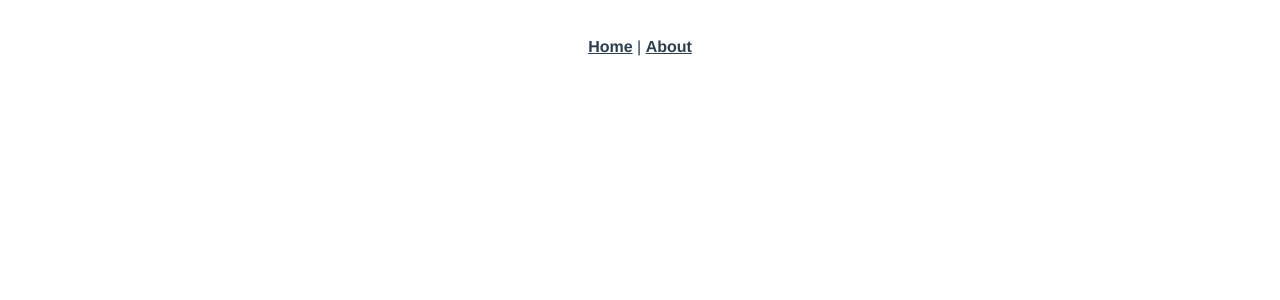
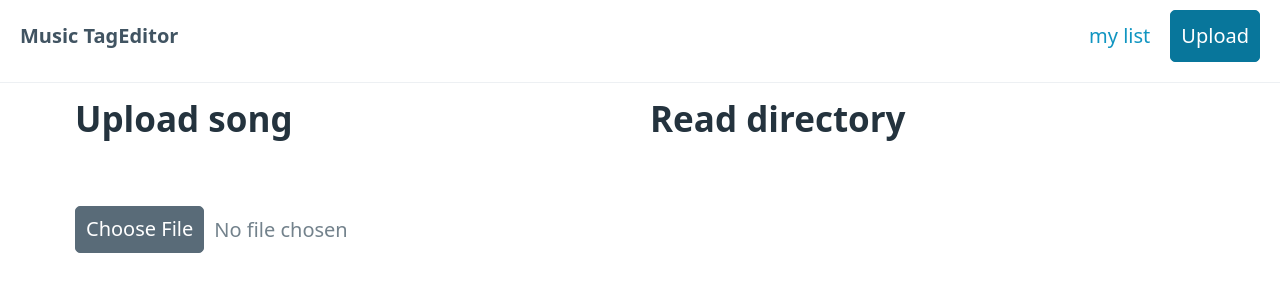
Before and after one commit to leninrkb/music-tag-editor, a Vue app: page /cargar in a window 1280 px wide. Before the commit this address had no page. Shown: the top 300 px of the page. Built offline with nearby package versions, Linux system fonts and the light colour scheme.

Commit message:
algunos cambios...

```diff
--- a/public/index.html
+++ b/public/index.html
@@ -4,14 +4,15 @@
     <meta charset="utf-8">
     <meta http-equiv="X-UA-Compatible" content="IE=edge">
     <meta name="viewport" content="width=device-width,initial-scale=1.0">
+    <!-- <link rel="stylesheet" href="css/pico.min.css"> -->
     <link rel="icon" href="<%= BASE_URL %>favicon.ico">
-    <title><%= htmlWebpackPlugin.options.title %></title>
+    <title>Music TagEditor</title>
   </head>
   <body>
     <noscript>
       <strong>We're sorry but <%= htmlWebpackPlugin.options.title %> doesn't work properly without JavaScript enabled. Please enable it to continue.</strong>
     </noscript>
-    <div id="app"></div>
+      <div id="app"></div>
     <!-- built files will be auto injected -->
   </body>
 </html>
--- a/src/App.vue
+++ b/src/App.vue
@@ -1,30 +1,16 @@
 <template>
-  <nav>
-    <router-link to="/">Home</router-link> |
-    <router-link to="/about">About</router-link>
-  </nav>
-  <router-view />
+  <NavbarHeader></NavbarHeader>
+  <main class="container">
+    <router-view></router-view>
+  </main>
 </template>
 
-<style>
-#app {
-  font-family: Avenir, Helvetica, Arial, sans-serif;
-  -webkit-font-smoothing: antialiased;
-  -moz-osx-font-smoothing: grayscale;
-  text-align: center;
-  color: #2c3e50;
-}
-
-nav {
-  padding: 30px;
-}
-
-nav a {
-  font-weight: bold;
-  color: #2c3e50;
-}
-
-nav a.router-link-exact-active {
-  color: #42b983;
-}
-</style>
+<script>
+import NavbarHeader from './components/NavbarHeader.vue'
+export default {
+  name: "App",
+  components:{
+    NavbarHeader
+  }
+};
+</script>
--- /dev/null
+++ b/src/Datos.js
@@ -0,0 +1 @@
+export const formatos_admitidos = 'audio/mpeg, audio/wav'
--- /dev/null
+++ b/src/components/CargarContenido.vue
@@ -0,0 +1,29 @@
+<template>
+    <div class="grid">
+        <div>
+            <h2>Upload song</h2>
+            <input type="file" :accept="formatos" @change="tomar_datos_cancion">
+
+        </div>
+        <div>
+            <h2>Read directory</h2>
+        </div>
+    </div>
+</template>
+<script>
+import {formatos_admitidos} from '../Datos';
+export default {
+    name:'CargarContenido',
+    data() {
+        return {
+            formatos:formatos_admitidos,
+            cancion:''
+        }
+    },
+    methods: {
+        tomar_datos_cancion(event){
+            console.log(event);
+        }
+    },
+}
+</script>
--- a/src/components/HelloWorld.vue
+++ /dev/null
@@ -1,122 +0,0 @@
-<template>
-  <div class="hello">
-    <h1>{{ msg }}</h1>
-    <p>
-      For a guide and recipes on how to configure / customize this project,<br />
-      check out the
-      <a href="https://cli.vuejs.org" target="_blank" rel="noopener"
-        >vue-cli documentation</a
-      >.
-    </p>
-    <h3>Installed CLI Plugins</h3>
-    <ul>
-      <li>
-        <a
-          href="https://github.com/vuejs/vue-cli/tree/dev/packages/%40vue/cli-plugin-babel"
-          target="_blank"
-          rel="noopener"
-          >babel</a
-        >
-      </li>
-      <li>
-        <a
-          href="https://github.com/vuejs/vue-cli/tree/dev/packages/%40vue/cli-plugin-router"
-          target="_blank"
-          rel="noopener"
-          >router</a
-        >
-      </li>
-      <li>
-        <a
-          href="https://github.com/vuejs/vue-cli/tree/dev/packages/%40vue/cli-plugin-eslint"
-          target="_blank"
-          rel="noopener"
-          >eslint</a
-        >
-      </li>
-    </ul>
-    <h3>Essential Links</h3>
-    <ul>
-      <li>
-        <a href="https://vuejs.org" target="_blank" rel="noopener">Core Docs</a>
-      </li>
-      <li>
-        <a href="https://forum.vuejs.org" target="_blank" rel="noopener"
-          >Forum</a
-        >
-      </li>
-      <li>
-        <a href="https://chat.vuejs.org" target="_blank" rel="noopener"
-          >Community Chat</a
-        >
-      </li>
-      <li>
-        <a href="https://twitter.com/vuejs" target="_blank" rel="noopener"
-          >Twitter</a
-        >
-      </li>
-      <li>
-        <a href="https://news.vuejs.org" target="_blank" rel="noopener">News</a>
-      </li>
-    </ul>
-    <h3>Ecosystem</h3>
-    <ul>
-      <li>
-        <a href="https://router.vuejs.org" target="_blank" rel="noopener"
-          >vue-router</a
-        >
-      </li>
-      <li>
-        <a href="https://vuex.vuejs.org" target="_blank" rel="noopener">vuex</a>
-      </li>
-      <li>
-        <a
-          href="https://github.com/vuejs/vue-devtools#vue-devtools"
-          target="_blank"
-          rel="noopener"
-          >vue-devtools</a
-        >
-      </li>
-      <li>
-        <a href="https://vue-loader.vuejs.org" target="_blank" rel="noopener"
-          >vue-loader</a
-        >
-      </li>
-      <li>
-        <a
-          href="https://github.com/vuejs/awesome-vue"
-          target="_blank"
-          rel="noopener"
-          >awesome-vue</a
-        >
-      </li>
-    </ul>
-  </div>
-</template>
-
-<script>
-export default {
-  name: "HelloWorld",
-  props: {
-    msg: String,
-  },
-};
-</script>
-
-<!-- Add "scoped" attribute to limit CSS to this component only -->
-<style scoped>
-h3 {
-  margin: 40px 0 0;
-}
-ul {
-  list-style-type: none;
-  padding: 0;
-}
-li {
-  display: inline-block;
-  margin: 0 10px;
-}
-a {
-  color: #42b983;
-}
-</style>
--- /dev/null
+++ b/src/components/NavbarHeader.vue
@@ -0,0 +1,17 @@
+<template>
+    <nav class="container-fluid">
+        <ul>
+            <li><strong>Music TagEditor</strong></li>
+        </ul>
+        <ul>
+            <li><router-link to="/">my list</router-link></li>
+            <li><router-link to="/cargar" role="button">Upload</router-link></li>
+        </ul>
+    </nav><hr>
+
+</template>
+<script>
+export default {
+    name:'NavbarHeader'
+}
+</script>
--- a/src/main.js
+++ b/src/main.js
@@ -1,5 +1,6 @@
 import { createApp } from "vue";
 import App from "./App.vue";
 import router from "./router";
+import '@picocss/pico';
 
 createApp(App).use(router).mount("#app");
--- a/src/router/index.js
+++ b/src/router/index.js
@@ -1,5 +1,6 @@
 import { createRouter, createWebHistory } from "vue-router";
 import HomeView from "../views/HomeView.vue";
+import CargarContenido from '../components/CargarContenido.vue';
 
 const routes = [
   {
@@ -8,13 +9,9 @@ const routes = [
     component: HomeView,
   },
   {
-    path: "/about",
-    name: "about",
-    // route level code-splitting
-    // this generates a separate chunk (about.[hash].js) for this route
-    // which is lazy-loaded when the route is visited.
-    component: () =>
-      import(/* webpackChunkName: "about" */ "../views/AboutView.vue"),
+    path: "/cargar",
+    name: "cargar-contenido",
+    component: CargarContenido,
   },
 ];
 
--- a/src/views/AboutView.vue
+++ /dev/null
@@ -1,5 +0,0 @@
-<template>
-  <div class="about">
-    <h1>This is an about page</h1>
-  </div>
-</template>
--- a/src/views/HomeView.vue
+++ b/src/views/HomeView.vue
@@ -1,18 +1,16 @@
 <template>
-  <div class="home">
-    <img alt="Vue logo" src="../assets/logo.png" />
-    <HelloWorld msg="Welcome to Your Vue.js App" />
-  </div>
+  <aside>
+    <nav>
+      <ul>
+        <li><a href="#">Link</a></li>
+        <li><a href="#">Link</a></li>
+        <li><a href="#">Link</a></li>
+      </ul>
+    </nav>
+  </aside>
 </template>
-
 <script>
-// @ is an alias to /src
-import HelloWorld from "@/components/HelloWorld.vue";
-
 export default {
   name: "HomeView",
-  components: {
-    HelloWorld,
-  },
 };
 </script>
```
Also changed, not shown: .eslintrc.js, 1 other file (tests, documents, lock files or other folders).
